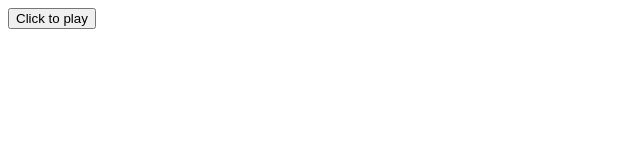
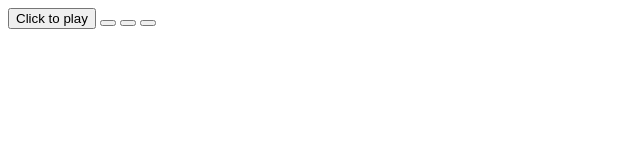
Before and after one commit to tomasbennett/Rock-Paper-Scissors, a plain HTML site: page index.html in a window 1280 px wide. Shown: the full height of the page, 0-640 px from the left. Drawn offline with Linux system fonts and the light colour scheme.

Commit message:
Committing local changes prior to the git pull command

```diff
--- a/index.html
+++ b/index.html
@@ -9,5 +9,8 @@
 </head>
 <body>
     <button type="button" onclick="playGame();">Click to play</button>
+    <button type="button" id="rock" class="playerChoice"></button>
+    <button type="button" id="paper" class="playerChoice"></button>
+    <button type="button" id="scissors" class="playerChoice"></button>
 </body>
 </html>
```
